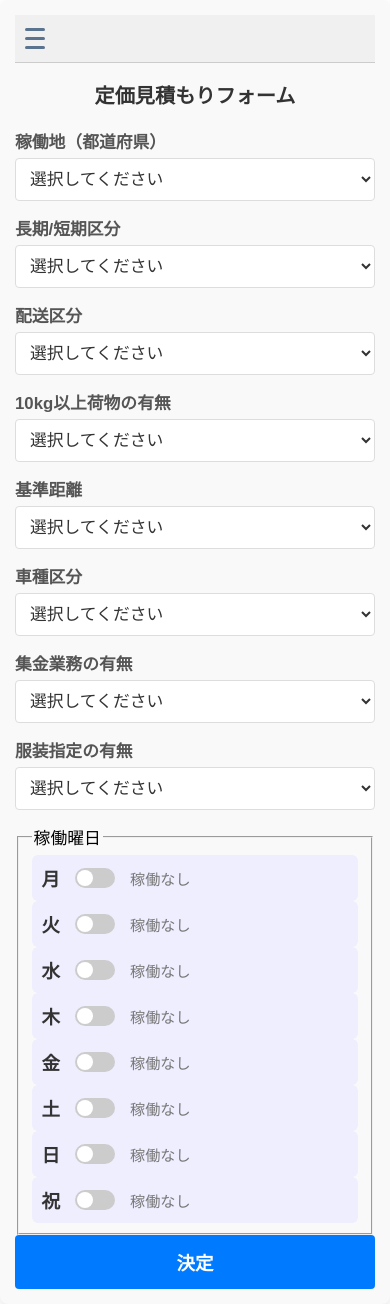
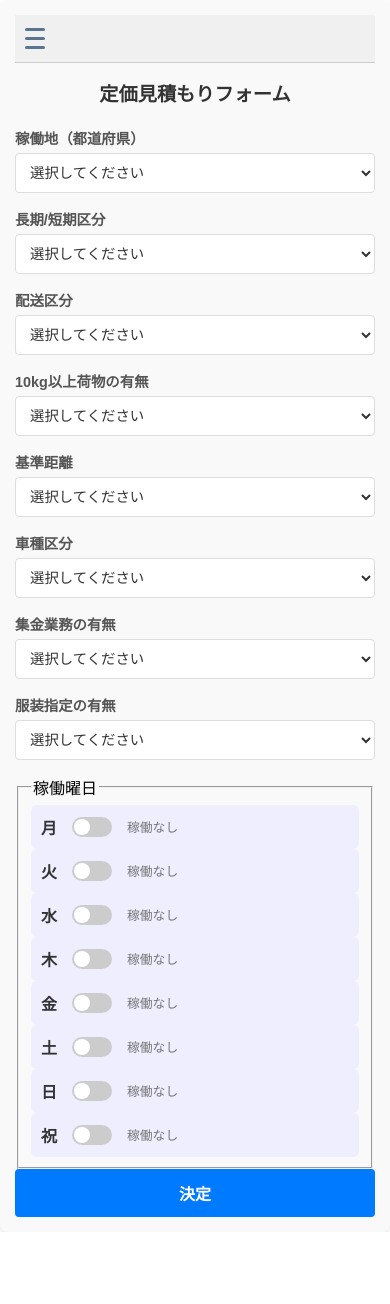
Before and after one commit to takeakiLQ/estimate.io, a React (Create React App) app: page /estimate.io/input in a window 390 px wide. After the commit the page ends 1232 px from the top, so only its background shows below. Built offline with nearby package versions, Linux system fonts and the light colour scheme.

Commit message:
your commit message

```diff
--- a/src/components/FormComponent.css
+++ b/src/components/FormComponent.css
@@ -6,14 +6,13 @@ form {
   border-radius: 8px;
   box-shadow: 0px 4px 12px rgba(0, 0, 0, 0.1);
   font-family: Arial, sans-serif;
-  font-size: 1.05em; /* 全体の基本フォントサイズを少し大きく */
 }
 
 /* フォームタイトル */
 h2 {
   text-align: center;
   color: #333;
-  font-size: 1.6em; /* タイトルのフォントサイズを少し増加 */
+  font-size: 1.5em;
   margin-bottom: 20px;
 }
 
@@ -27,7 +26,7 @@ h2 {
 /* エラー */
 .error {
   color: red;
-  font-size: 1em; /* エラーメッセージのサイズ調整 */
+  font-size: 0.9em;
   margin-top: 5px;
 }
 
@@ -36,7 +35,7 @@ h2 {
   font-weight: bold;
   color: #555;
   margin-bottom: 5px;
-  font-size: 1.1em; /* ラベルのフォントサイズを少し増加 */
+  font-size: 1em;
 }
 
 /* テキストやセレクト入力フィールドのスタイル */
@@ -46,7 +45,7 @@ h2 {
   padding: 12px;
   border: 1px solid #ddd;
   border-radius: 4px;
-  font-size: 1.1em; /* 入力フィールドのフォントサイズも少し大きく */
+  font-size: 1em;
   color: #333;
   background-color: #fff;
   transition: border-color 0.3s ease;
@@ -62,8 +61,8 @@ h2 {
 /* フォームのボタン */
 button[type="submit"] {
   width: 100%;
-  padding: 14px; /* ボタンのパディングを少し増加 */
-  font-size: 1.1em; /* ボタンのフォントサイズも大きく */
+  padding: 12px;
+  font-size: 1em;
   font-weight: bold;
   color: #fff;
   background-color: #007bff;
@@ -93,7 +92,7 @@ button[type="submit"]:hover {
 .day-label {
   font-weight: bold;
   color: #333;
-  font-size: 1.1em; /* トグルラベルのサイズも増加 */
+  font-size: 1em;
   margin-right: 10px;
   white-space: nowrap;
 }
@@ -146,17 +145,22 @@ input:checked + .slider:before {
 
 /* ステータスのテキスト */
 .status-text {
-  font-size: 1em; /* ステータスのフォントサイズを調整 */
+  font-size: 0.85em;
   color: #777;
   white-space: nowrap;
   margin-left: 10px;
 }
 
-/* メニューアイコンを左に配置 */
+/* FormComponent.css */
+.form-component {
+  width: 100%;
+}
+
+/* メニューを左に配置 */
 .menu {
   display: flex;
   align-items: center;
-  justify-content: flex-start;
+  justify-content: flex-start; /* 左揃え */
   padding: 10px;
   background-color: #f0f0f0;
   border-bottom: 1px solid #ccc;
@@ -190,15 +194,30 @@ input:checked + .slider:before {
   z-index: 100;
 }
 
-/* ログアウトボタンのスタイルを赤色に */
+.dropdown-menu button {
+  width: 100%;
+  padding: 10px;
+  text-align: left;
+  font-size: 14px;
+  background-color: white;
+  border: none;
+  cursor: pointer;
+}
+
+.dropdown-menu button:hover {
+  background-color: #f0f0f0;
+}
+
+/* ログアウトボタンのスタイル */
 .dropdown-menu .logout-button {
-  color: #ff4d4d;
+  color: #ff4d4d; /* 赤色 */
   font-weight: bold;
 }
 
 .dropdown-menu .logout-button:hover {
-  background-color: #ffe6e6;
+  background-color: #ffe6e6; /* ホバー時に背景を薄い赤色に */
 }
+
 
 /* スマホ向けのスタイル */
 @media (max-width: 600px) {
@@ -211,14 +230,14 @@ input:checked + .slider:before {
   }
 
   .form-group label {
-    font-size: 1em;
+    font-size: 0.9em;
   }
 
   .form-group select,
   .form-group input[type="text"],
   .form-group input[type="time"] {
     padding: 10px;
-    font-size: 1em;
+    font-size: 0.9em;
   }
 
   .toggle-container {
@@ -238,6 +257,6 @@ input:checked + .slider:before {
   }
 
   .status-text {
-    font-size: 0.9em;
+    font-size: 0.8em;
   }
 }
```
